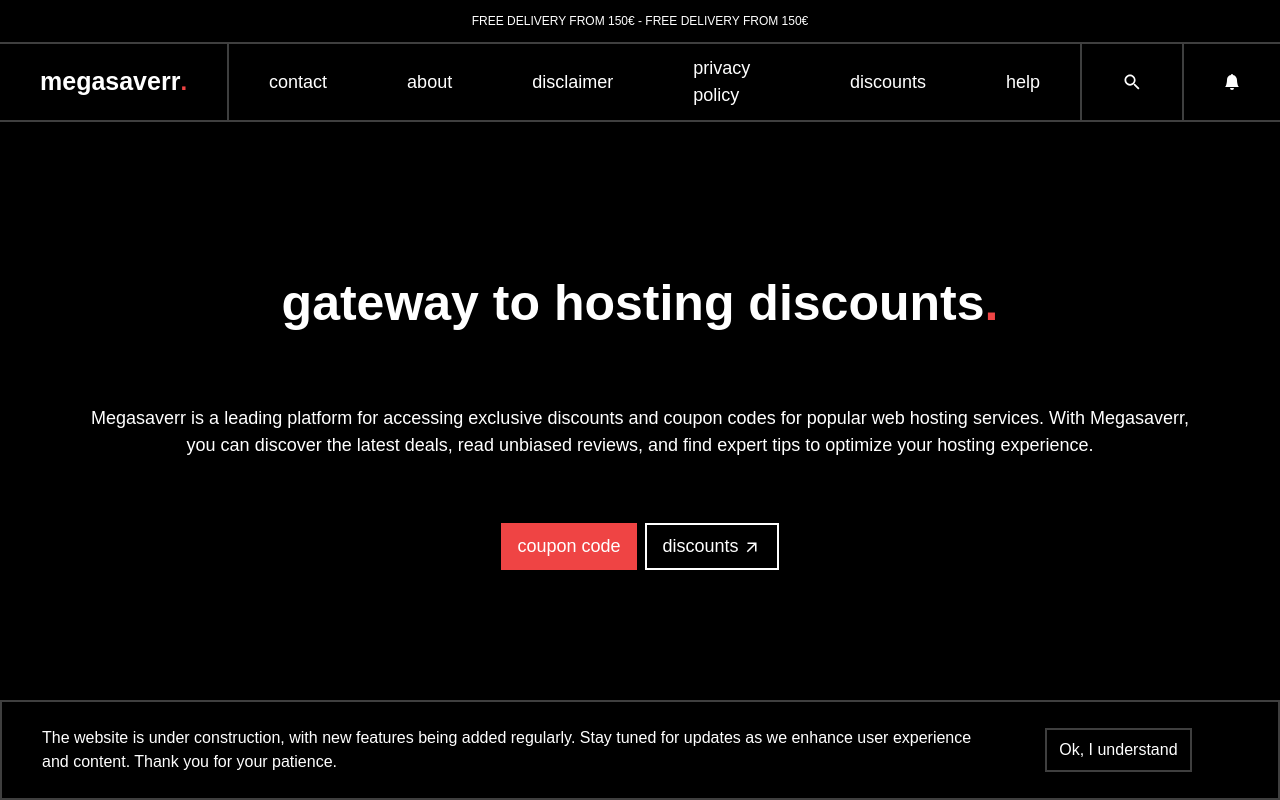
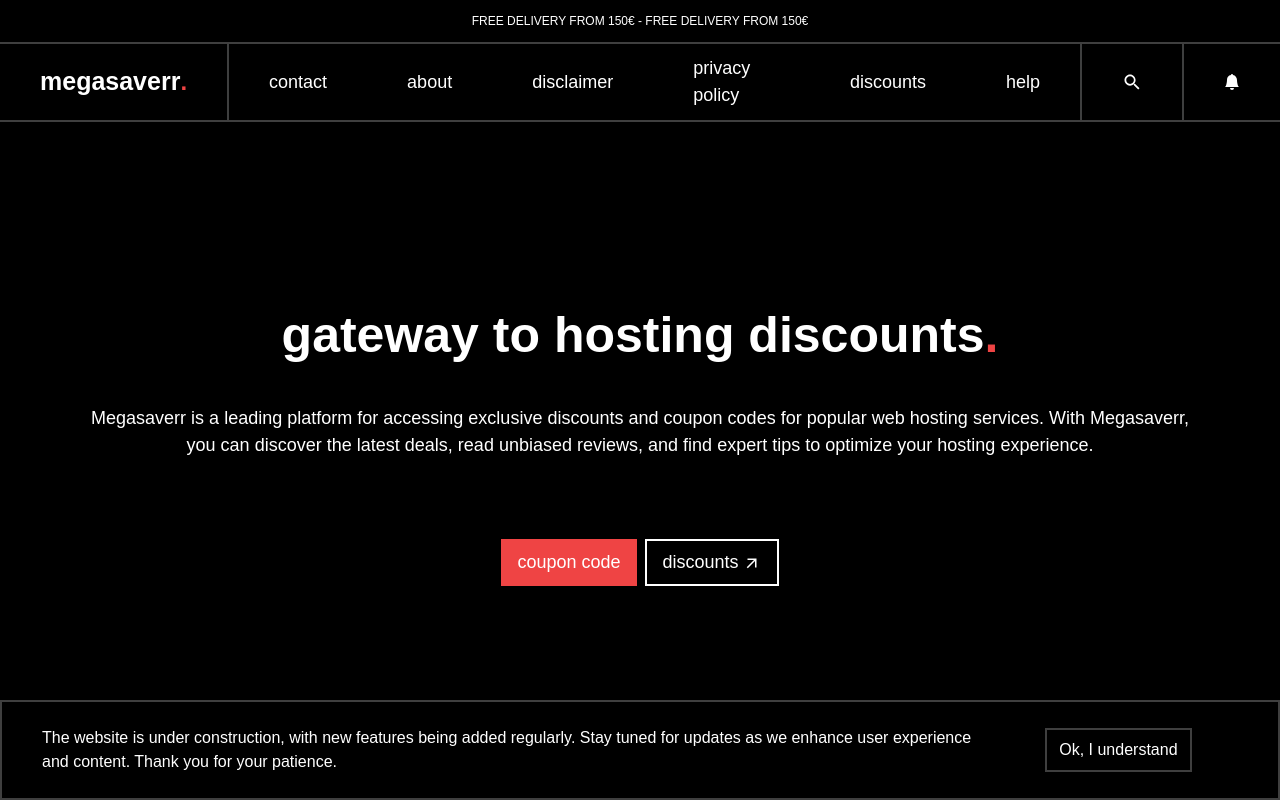
Before and after one commit to faizanalibaig/megasaverr, a Next.js app: page / in a window 1280 px wide. Shown: the top 800 px of the page. Built offline with nearby package versions, Linux system fonts and the light colour scheme; a web font is replaced by a local one.

Commit message:
home page changes

```diff
--- a/components/footer/Footer.js
+++ b/components/footer/Footer.js
@@ -34,7 +34,7 @@
   return (
     <section className='bg-black text-white border-y-[2px] border-gray-50/25 w-full h-[550px] sm:h-[450px] lg:h-[400px] font-pathwayExtreme sm:pt-5'>
       <section className='grid grid-cols-1 sm:grid-cols-3 lg:grid-cols-4 h-[90%]'>
-        <section className='pt-5 sm:py-5 flex items-start border-b-[2px] border-gray-50/25 sm:border-none'>
+        <section className='pt-5 sm:py-5 flex items-start'>
           <h1 className='text-[18px] sm:text-[22px] lg:text-[22px] xl:text-[25px] font-semibold px-7 lg:px-6 xl:px-10 cursor-pointer flex items-center'>
             megasaverr<span className='sm:text-[20px] lg:text-[22px] xl:text-2xl text-red-500'>.</span>
           </h1>
@@ -63,7 +63,7 @@
         </section>
       </section>
 
-      <div className='h-[10%] border-y-[2px] border-gray-50/25 flex items-center px-5 justify-between text-[10px] sm:text-[11px] lg:text-[11px] xl:text-[12px]'>
+      <div className='h-[10%] sm:border-t-[2px] border-gray-50/25 flex items-center px-5 justify-between text-[10px] sm:text-[11px] lg:text-[11px] xl:text-[12px]'>
       <p>megasaverr, Inc.</p>
       <p>© 2024 all right reserved</p>
       </div>
--- a/components/home/Home.js
+++ b/components/home/Home.js
@@ -54,7 +54,7 @@
 
             {/* Main heading section */}
             <section className='bg-black text-white w-full h-full'>
-              <h1 id='mainHeading' className='text-[26px] sm:text-[36px] lg:text-[45px] xl:text-[50px] font-bold w-full h-auto text-center py-8 px-3 sm:px-0'>
+              <h1 id='mainHeading' className='text-[26px] sm:text-[36px] lg:text-[45px] xl:text-[50px] font-bold w-full h-auto text-center pt-8 sm:mt-8 px-3 sm:px-0'>
                 <span>gateway </span>
                 <span>to </span>
                 <span>hosting </span>
@@ -65,13 +65,13 @@
 
             {/* Description section */}
             <section className='bg-black text-white w-full h-full'>
-              <p id='description' className='text-[14px] sm:text-[15px] xl:text-[18px] px-3 sm:px-20 lg:px-5 w-full h-auto text-center py-8'>
+              <p id='description' className='text-[14px] sm:text-[15px] xl:text-[18px] px-3 sm:px-20 lg:px-5 w-full h-auto text-center pt-8'>
                 <span>Megasaverr</span> <span>is</span> <span>a</span> <span>leading</span> <span>platform</span> <span>for</span> <span>accessing</span> <span>exclusive</span> <span>discounts</span> <span>and</span> <span>coupon</span> <span>codes</span> <span>for</span> <span>popular</span> <span>web</span> <span>hosting</span> <span>services.</span> <span>With</span> <span>Megasaverr,</span> <span>you</span> <span>can</span> <span>discover</span> <span>the</span> <span>latest</span> <span>deals,</span> <span>read</span> <span>unbiased</span> <span>reviews,</span> <span>and</span> <span>find</span> <span>expert</span> <span>tips</span> <span>to</span> <span>optimize</span> <span>your</span> <span>hosting</span> <span>experience.</span>
               </p>
             </section>
 
             {/* Button section */}
-            <div id='mainButton' className='bg-black text-white text-[14px] sm:text-[15px] xl:text-[18px] w-full h-auto py-8 flex justify-center gap-2'>
+            <div id='mainButton' className='bg-black text-white text-[14px] sm:text-[15px] xl:text-[18px] w-full h-auto pt-20 py-8 flex justify-center gap-2'>
               <Link href='/couponcodes'>
                 <button className='px-3 lg:px-4 py-[10px] bg-red-500 text-white cursor-pointer'>
                   coupon code
```
